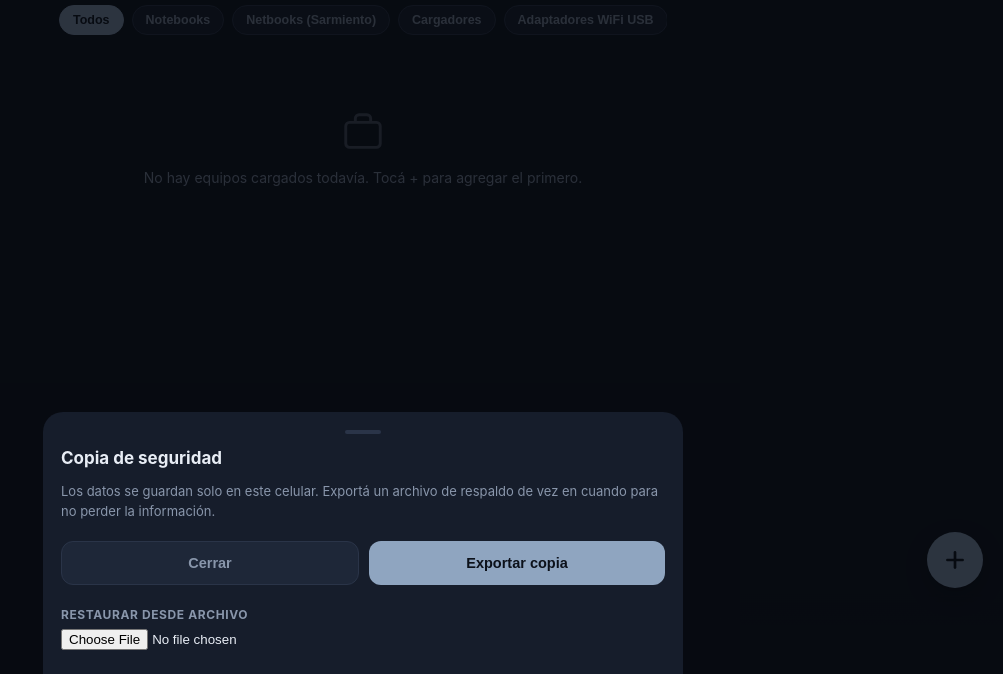
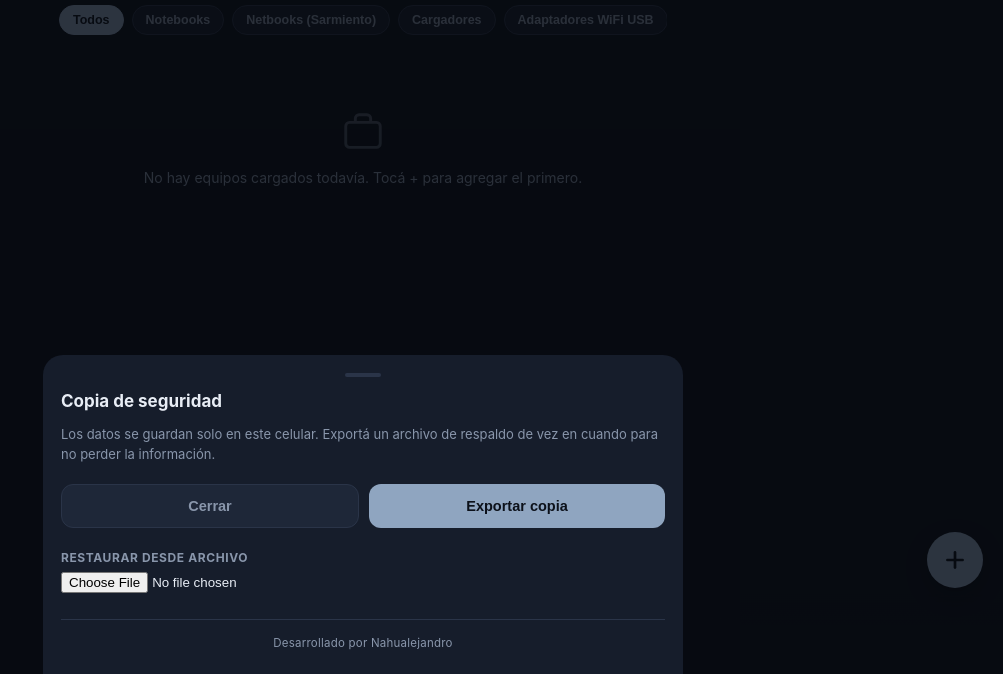
Before and after one commit to Nahueeeel78/Nahualejandro, a plain HTML site: page index.html in a window 1280 px wide. Both pictures are taken after a click on the button 925 px from the left and 33 px from the top of the page. Shown: the part 126-800 px from the top of the page, without its empty margins (277-1280 px from the left). Drawn offline with Linux system fonts and the light colour scheme.

Commit message:
Add files via upload

```diff
--- a/index.html
+++ b/index.html
@@ -223,6 +223,12 @@
   }
   .toast.show{opacity:1; transform:translateX(-50%) translateY(0);}
   .toast .dot{width:8px; height:8px; border-radius:50%; background:var(--good);}
+
+  .dev-credit{
+    text-align:center; margin-top:26px; padding-top:16px;
+    border-top:1px solid var(--line);
+    font-size:11.5px; color:var(--muted); letter-spacing:.02em;
+  }
 </style>
 </head>
 <body>
@@ -768,6 +774,7 @@ document.getElementById('btnBackup').addEventListener('click', ()=>{
     </div>
     <label style="margin-top:22px;">Restaurar desde archivo</label>
     <input type="file" id="f-import" accept="application/json">
+    <div class="dev-credit">Desarrollado por Nahualejandro</div>
   `);
   document.getElementById('f-cancel').addEventListener('click', closeSheet);
   document.getElementById('f-export').addEventListener('click', ()=>{
--- a/sw.js
+++ b/sw.js
@@ -1,4 +1,4 @@
-const CACHE_NAME = 'inventario-ti-v2';
+const CACHE_NAME = 'inventario-ti-v3';
 const ASSETS = [
   './',
   './index.html',
```
Also changed, not shown: manifest.json.
